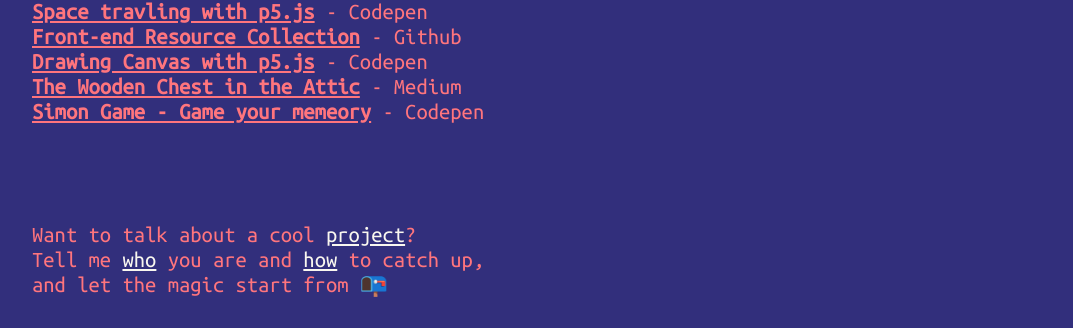
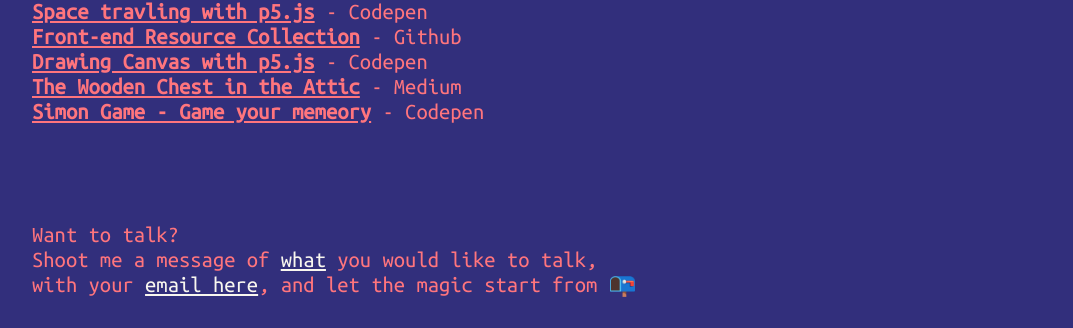
Before and after one commit to ivanoung/web-design-ivan-homepage, a website: page v2/index.html in a window 1280 px wide. Shown: the part 624-952 px from the top of the page, without its empty margins (96-1169 px from the left). Drawn offline with nearby package versions, Linux system fonts and the light colour scheme.

Commit message:
Contact list styling

```diff
--- a/v2/index.html
+++ b/v2/index.html
@@ -85,13 +85,9 @@
 
         <footer>
             <div class="mg-bot-sm" id="invitation">
-                <p>Want to talk about a cool
-                    <span class="ul hi-lte" id = "mail-subject" contenteditable="true">project</span>?
-                    <br>Tell me
-                    <span class="ul hi-lte" id = "mail-name" contenteditable="true">who</span> you are and
-                    <span class="ul hi-lte" id = "mail-to" contenteditable="true">how</span> to catch up,
-                    <br> and let the magic start from
-                    <span class = "clickable" id = "mailing">
+                <p>Want to talk?
+                    <br>Shoot me a message of
+                    <span class="ul hi-lte" id = "mail-name" contenteditable="true">what</span> you would like to talk, <br> with your <span class="ul hi-lte" id = "mail-to" contenteditable="true">email here</span>, and let the magic start from <span class = "clickable" id = "mailing">
                         <span id = "out">📭</span>
                         <span id = "in">📬</span>
                     </span>
--- a/v2/style/style.css
+++ b/v2/style/style.css
@@ -235,6 +235,9 @@
         grid-template-areas: "details"
          "skills";
     }
+    #invitation{
+        width: 80%;
+    }
 }
 
 /* Small devices (portrait tablets and large phones, 600px and up) */
@@ -260,6 +263,9 @@
     #self-introduction {
         width: 90%;
     }
+    #invitation{
+        width: 80%;
+    }
 }
 
 
@@ -284,6 +290,9 @@
     }
     #self-introduction {
         width: 70%;
+    }
+    #invitation{
+        width: 60%;
     }
 }
 
```
